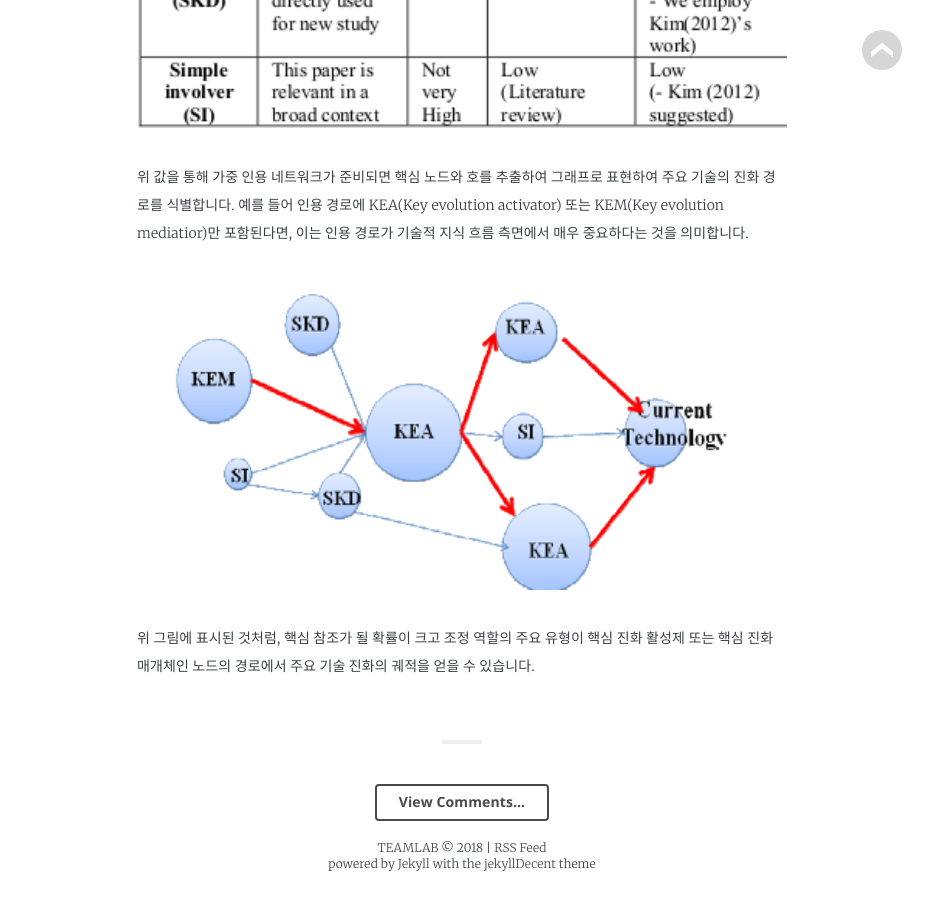
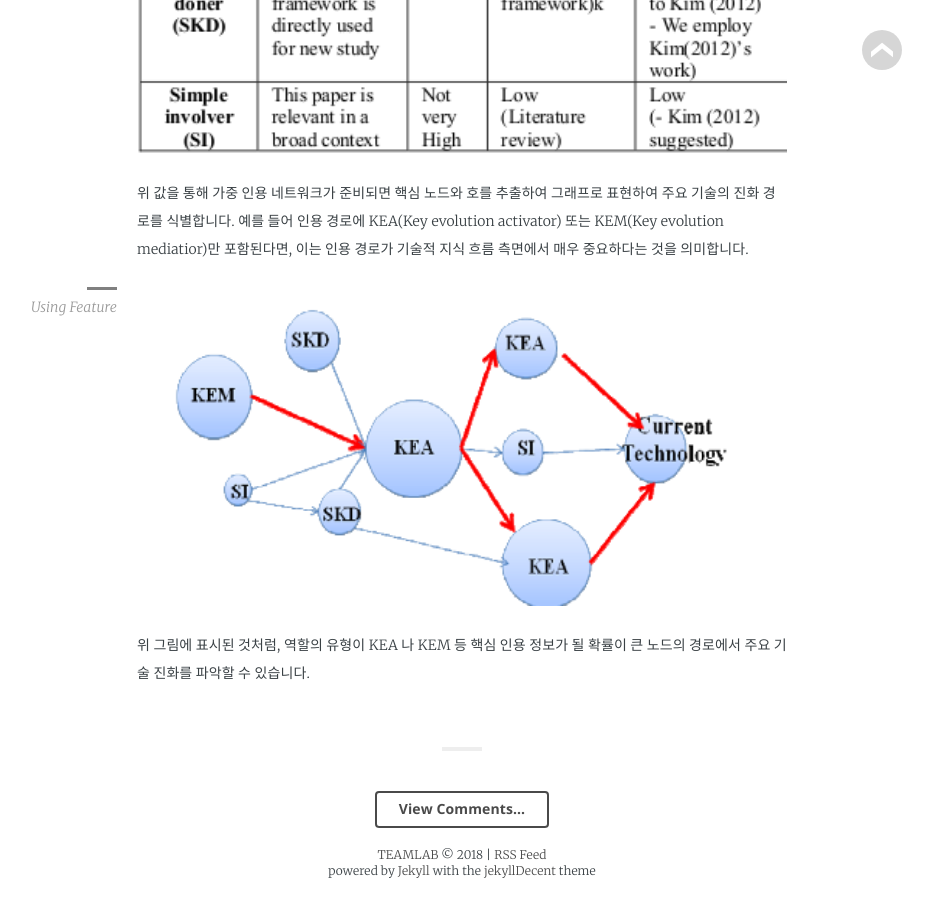
Before and after one commit to TeamLab/jekyllDecent, a Jekyll site: the page built from _posts/2018-08-31-PICMET-이현주.md, in a window 1280 px wide and 900 px high, scrolled down 1968 px. Shown: the whole window, without its empty margins (178-1111 px from the left). Built offline with Jekyll 4.4.1, drawn with Linux system fonts in a browser that asks for light colours; some web fonts are replaced; some of the changed text lies outside the part shown.

Commit message:
add picmet2018 블로깅 수정 (#46)

```diff
--- a/_posts/2018-08-31-PICMET-이현주.md
+++ b/_posts/2018-08-31-PICMET-이현주.md
@@ -1,6 +1,6 @@
 ---
 layout:            post
-title:             PICMET '18 Conference - 이현주
+title:             PICMET '18 Conference
 date:              2018-08-31 18:00:00 +0300
 tags:              PICMET
 category:          Conference Review
@@ -28,10 +28,17 @@ comments:          true
 의미적 관점 : NLP 기법을 적용하여 의미있는 인접 단어를 추출하고, 각 인용정보에 대한 인접항을 나타내는 벡터값을 표현합니다. 이후 이 벡터를 활용하여 해당 인용정보가 핵심적인지 아닌지를 판단합니다.
 
 이 두 관점으로 예측한 결과를 종합하여, 인용정보의 역할의 유형을 재정의합니다.
-<img src="{{ "/media/img/picmet_patent_1.png" | absolute_url }}" width=500/>
+
+<figure>
+    <img src="{{ "/media/img/picmet_patent_1.png" | absolute_url }}"/>
+    <figcaption>Using Feature</figcaption>
+</figure>
 
 위 값을 통해 가중 인용 네트워크가 준비되면 핵심 노드와 호를 추출하여 그래프로 표현하여 주요 기술의 진화 경로를 식별합니다. 예를 들어 인용 경로에 KEA(Key evolution activator) 또는 KEM(Key evolution mediatior)만 포함된다면, 이는 인용 경로가 기술적 지식 흐름 측면에서 매우 중요하다는 것을 의미합니다.
 
-<img src="{{ "/media/img/picmet_patent_2.png" | absolute_url }}" width=500/>
+<figure>
+    <img src="{{ "/media/img/picmet_patent_2.png" | absolute_url }}"/>
+    <figcaption>Using Feature</figcaption>
+</figure>
 
-위 그림에 표시된 것처럼, 핵심 참조가 될 확률이 크고 조정 역할의 주요 유형이 핵심 진화 활성제 또는 핵심 진화 매개체인 노드의 경로에서 주요 기술 진화의 궤적을 얻을 수 있습니다.
+위 그림에 표시된 것처럼, 역할의 유형이 KEA 나 KEM 등 핵심 인용 정보가 될 확률이 큰 노드의 경로에서 주요 기술 진화를 파악할 수 있습니다.
```
